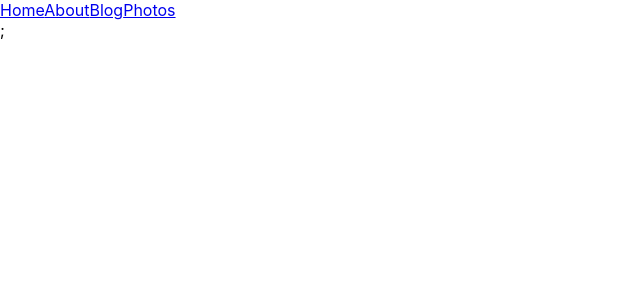
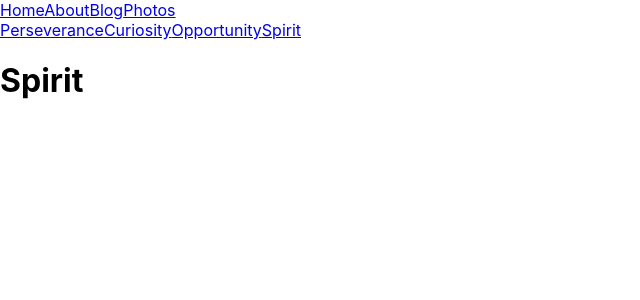
Before and after one commit to JacquelineQ/Latest-From-Mars, a React (Create React App) app: page /photos/photos/spirit in a window 1280 px wide. Shown: the top 300 px of the page, without its empty margins (0-640 px from the left). Built offline with nearby package versions, Linux system fonts and the light colour scheme.

Commit message:
++ nested routes for photos component

```diff
--- a/src/App.js
+++ b/src/App.js
@@ -5,7 +5,7 @@ import NavBar from "./NavBar.js";
 function App() {
   return (
     <>
-    <NavBar />;
+    <NavBar />
     </>
   )
 }
--- a/src/NavBar.js
+++ b/src/NavBar.js
@@ -7,7 +7,11 @@ import {
 import Home from "./Home.js";
 import About from "./About.js";
 import Blog from "./Blog.js";
-import Photos from "./Photos.js";
+import Photos from "./Photos/Photos.js";
+import Perseverance from "./Photos/Perseverance.js";
+import Curiosity from "./Photos/Curiosity.js";
+import Opportunity from "./Photos/Opportunity.js";
+import Spirit from "./Photos/Spirit.js";
 
 function NavBar() {
     return (
@@ -16,7 +20,7 @@ function NavBar() {
             <Link to="/">Home</Link>
             <Link to="/about">About</Link>
             <Link to="/blog">Blog</Link>
-            <Link to="/photos">Photos</Link>
+            <Link to="/photos/photos">Photos</Link>
         </nav>
 
 
@@ -25,7 +29,12 @@ function NavBar() {
                 <Route path="/" element={<Home />} />
                 <Route path="/about" element={<About />} />
                 <Route path="/blog" element={<Blog />} />
-                <Route path="/photos" element={<Photos />} />
+                <Route path="/photos/photos" element={<Photos />}>
+                    <Route path="perseverance" element={<Perseverance />} />
+                    <Route path="curiosity" element={<Curiosity />} />
+                    <Route path ="opportunity" element={<Opportunity />} />
+                    <Route path="spirit" element={<Spirit />} />
+                </Route>
             </Routes>
         </>
     )
--- a/src/Photos.js
+++ /dev/null
@@ -1,7 +0,0 @@
-import React from "react";
-
-function Photos() {
-    return <h1>Photos</h1>;
-}
-
-export default Photos;
--- /dev/null
+++ b/src/Photos/Curiosity.js
@@ -0,0 +1,7 @@
+import React from "react";
+
+function Curiosity() {
+    return <h1>Curiosity</h1>;
+}
+
+export default Curiosity;
--- /dev/null
+++ b/src/Photos/Opportunity.js
@@ -0,0 +1,7 @@
+import React from "react";
+
+function Opportunity() {
+    return <h1>Opportunity</h1>;
+}
+
+export default Opportunity;
--- /dev/null
+++ b/src/Photos/Perseverance.js
@@ -0,0 +1,7 @@
+import React from "react";
+
+function Perseverance() {
+    return <h1>Perseverance</h1>;
+}
+
+export default Perseverance;
--- /dev/null
+++ b/src/Photos/Photos.js
@@ -0,0 +1,23 @@
+import React from "react";
+import { Link, Outlet } from "react-router-dom";
+// import Perseverance from "./Perseverance";
+// import Curiosity from "./Curiosity";
+// import Spirit from "./Spirit";
+// import Opportunity from "./Opportunity";
+
+function Photos() {
+    return (
+       <>
+       <div className="photosNav">
+            <Link to="perseverance">Perseverance</Link>
+            <Link to="curiosity">Curiosity</Link>
+            <Link to="opportunity">Opportunity</Link>
+            <Link to="spirit">Spirit</Link>
+      </div>
+
+       <Outlet />
+       </>
+    )
+}
+
+export default Photos;
--- /dev/null
+++ b/src/Photos/Spirit.js
@@ -0,0 +1,7 @@
+import React from "react";
+
+function Spirit() {
+    return <h1>Spirit</h1>;
+}
+
+export default Spirit;
```
